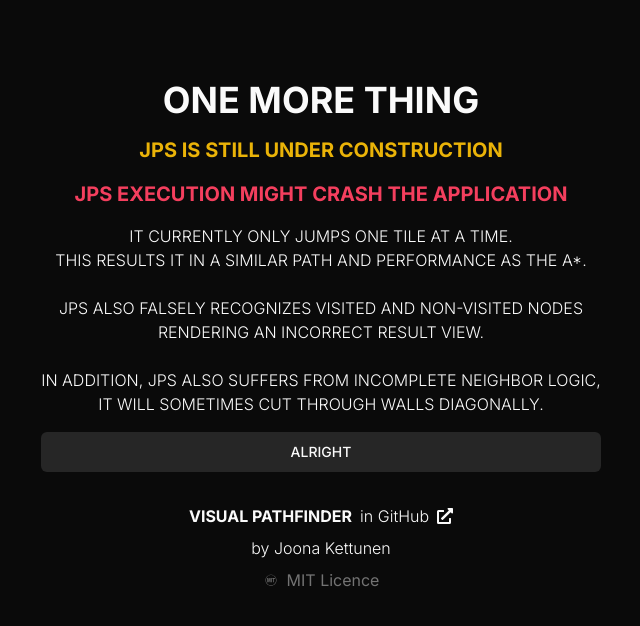
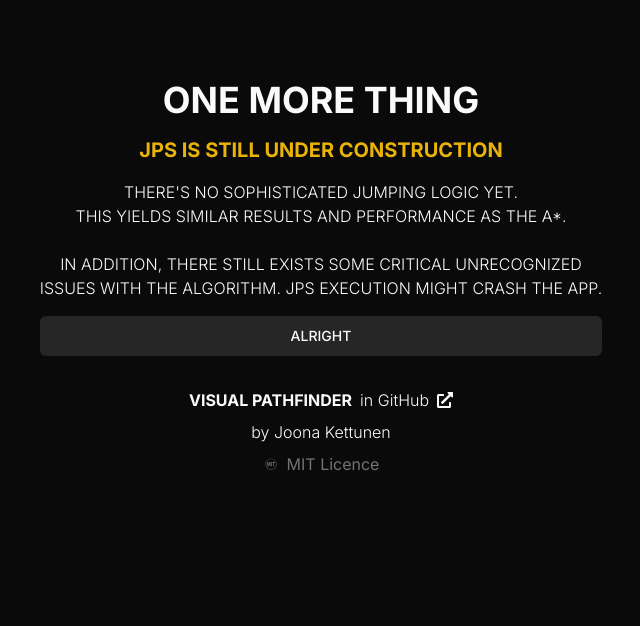
Before and after one commit to joonarafael/visualpathfinder, a Next.js app: page /news in a window 1280 px wide. Shown: the top 626 px of the page, without its empty margins (319-959 px from the left). Built offline with nearby package versions, Linux system fonts and the light colour scheme.

Commit message:
new news

```diff
--- a/app/news/newsclient.tsx
+++ b/app/news/newsclient.tsx
@@ -13,23 +13,16 @@ const NewsClient = () => {
 						<div className="text-xl font-bold text-yellow-500">
 							JPS IS STILL UNDER CONSTRUCTION
 						</div>
-						<div className="text-xl font-bold text-rose-500">
-							JPS EXECUTION MIGHT CRASH THE APPLICATION
-						</div>
 						<div className="font-light">
-							IT CURRENTLY ONLY JUMPS ONE TILE AT A TIME.
+							{`THERE'S NO SOPHISTICATED JUMPING LOGIC YET.`}
 							<br />
-							THIS RESULTS IT IN A SIMILAR PATH AND PERFORMANCE AS THE A*.
+							THIS YIELDS SIMILAR RESULTS AND PERFORMANCE AS THE A*.
 							<br />
 							<br />
-							JPS ALSO FALSELY RECOGNIZES VISITED AND NON-VISITED NODES
+							IN ADDITION, THERE STILL EXISTS SOME CRITICAL UNRECOGNIZED
 							<br />
-							RENDERING AN INCORRECT RESULT VIEW.
+							ISSUES WITH THE ALGORITHM. JPS EXECUTION MIGHT CRASH THE APP.
 							<br />
-							<br />
-							IN ADDITION, JPS ALSO SUFFERS FROM INCOMPLETE NEIGHBOR LOGIC,
-							<br />
-							IT WILL SOMETIMES CUT THROUGH WALLS DIAGONALLY.
 						</div>
 						<Button
 							variant={"secondary"}
```
